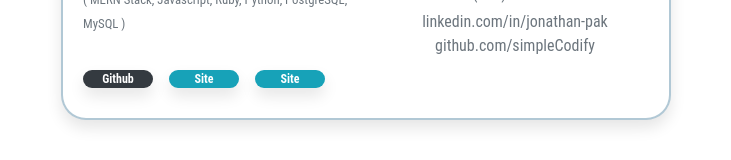
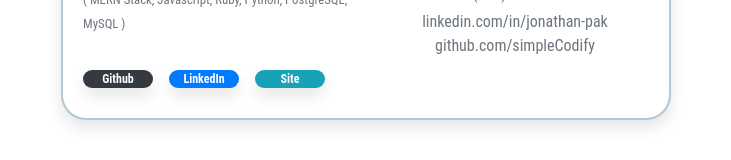
Before and after one commit to simpleCodify/my-portfolio, a React (Create React App) app: page /about in a window 1280 px wide. Shown: the part 1002-1162 px from the top of the page, without its empty margins (274-1005 px from the left). Built offline with nearby package versions, Linux system fonts and the light colour scheme.

Commit message:
updated about section badges

```diff
--- a/src/pages/About.jsx
+++ b/src/pages/About.jsx
@@ -56,17 +56,17 @@ const About = () => {
 							<Row className="col-12 text-left">
 								<p className="my-2">
 									<Badge className="mr-3" pill variant="dark">
-										<a className="rr_link2" href="#" target="_blank">
+										<a className="rr_link2" href="https://github.com/simpleCodify" target="_blank">
 											Github
 										</a>
 									</Badge>
-									<Badge className="mr-3" pill variant="info">
-										<a className="rr_link2" href="#" target="_blank">
-											Site
+									<Badge className="mr-3" pill variant="primary">
+										<a className="rr_link2" href="https://www.linkedin.com/in/jonathan-pak/" target="_blank">
+											LinkedIn
 										</a>
 									</Badge>
 									<Badge className="mr-3" pill variant="info">
-										<a className="rr_link2" href="#" target="_blank">
+										<a className="rr_link2" href="www.simplecodify.com" target="_blank">
 											Site
 										</a>
 									</Badge>
```
